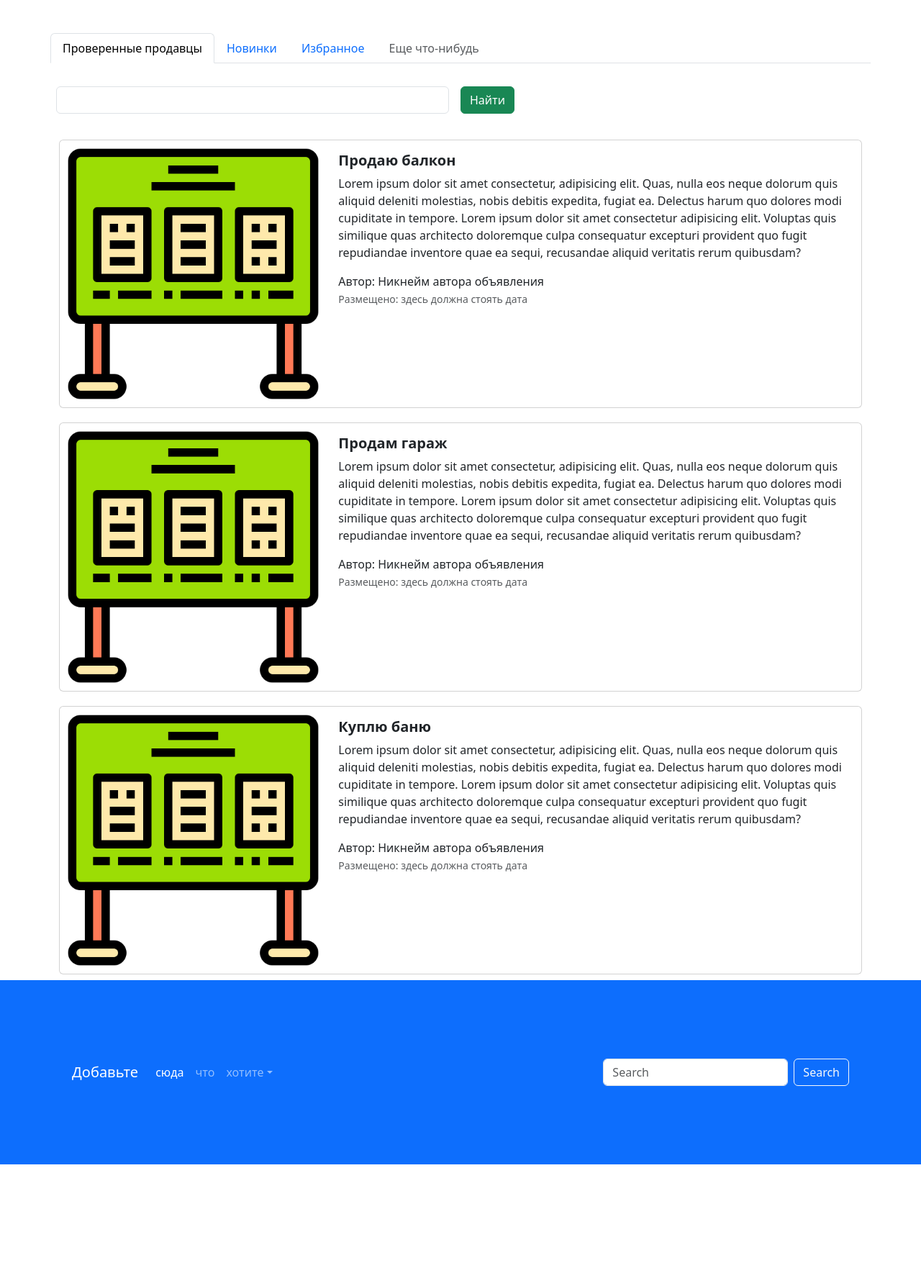
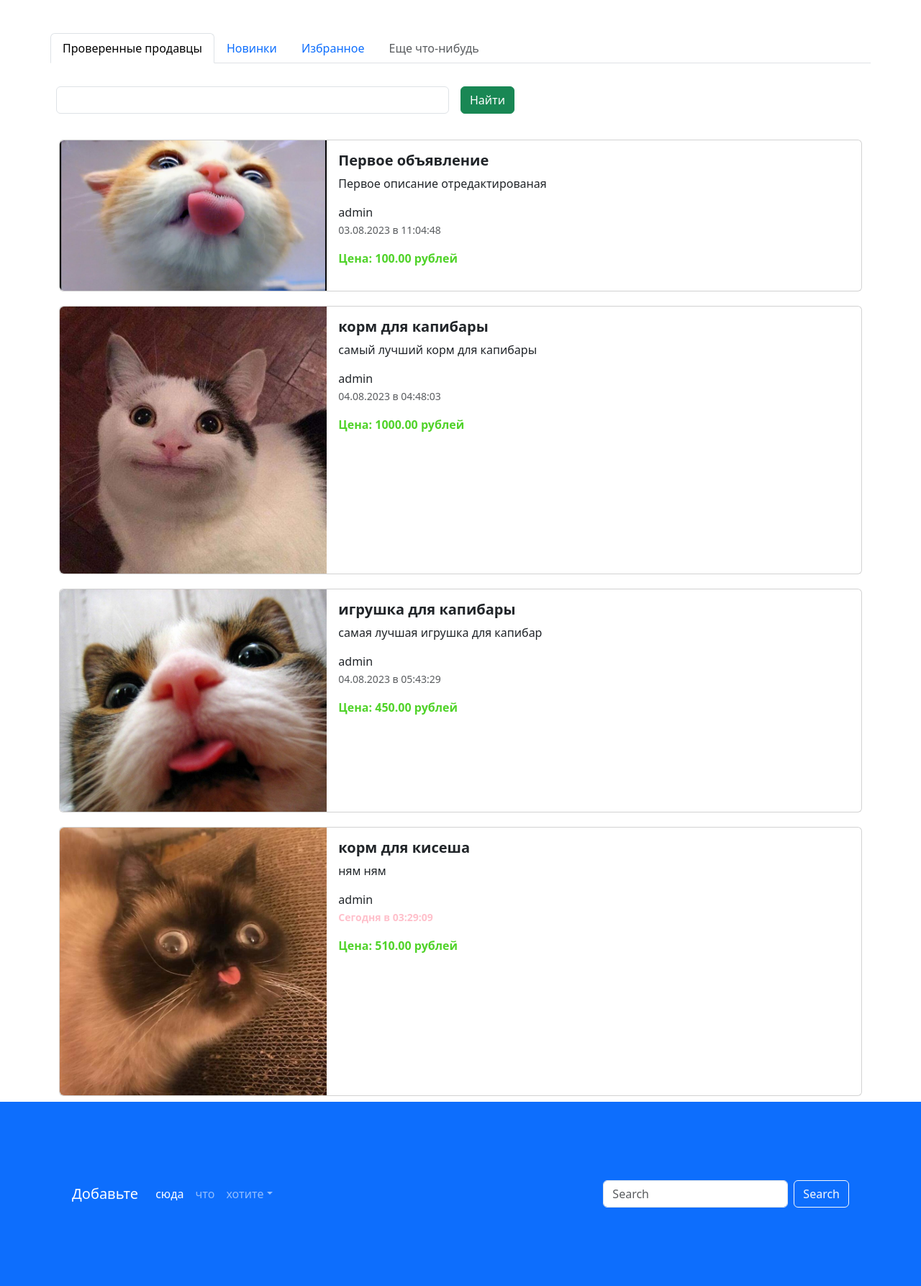
Before and after one commit to MariDdm/module44, a Django app: page / in a window 1280 px wide. Shown: the part 702-2489 px from the top of the page at 72% size. Before the commit the page ends 2320 px from the top, so only its background shows below. Run offline with Django 4.2, Linux system fonts and the light colour scheme; data comes from the database, SQL or seed files in the repository; both versions use the stored data as it was after the commit; some libraries are stand-ins or nearby versions.

Commit message:
Лекция №9

```diff
--- a/advertisements/advertisements/settings.py
+++ b/advertisements/advertisements/settings.py
@@ -120,6 +120,9 @@
 STATICFILES_DIRS = [Path.joinpath(BASE_DIR, 'static')]
 STATIC_URL = 'static/'
 
+MEDIA_ROOT = Path.joinpath(BASE_DIR, 'media/')
+MEDIA_URL = 'media/'
+
 # Default primary key field type
 # https://docs.djangoproject.com/en/4.2/ref/settings/#default-auto-field
 
--- a/advertisements/advertisements/urls.py
+++ b/advertisements/advertisements/urls.py
@@ -1,19 +1,5 @@
-"""
-URL configuration for advertisements project.
-
-The `urlpatterns` list routes URLs to views. For more information please see:
-    https://docs.djangoproject.com/en/4.2/topics/http/urls/
-Examples:
-Function views
-    1. Add an import:  from my_app import views
-    2. Add a URL to urlpatterns:  path('', views.home, name='home')
-Class-based views
-    1. Add an import:  from other_app.views import Home
-    2. Add a URL to urlpatterns:  path('', Home.as_view(), name='home')
-Including another URLconf
-    1. Import the include() function: from django.urls import include, path
-    2. Add a URL to urlpatterns:  path('blog/', include('blog.urls'))
-"""
+from django.conf import settings
+from django.conf.urls.static import static
 from django.contrib import admin
 from django.urls import path, include
 
@@ -23,3 +9,9 @@
     path('lesson_4', include('app_lesson_4.urls'))
 
 ]
+
+if settings.DEBUG:
+    urlpatterns += static(
+        settings.MEDIA_URL,
+        document_root=settings.MEDIA_ROOT
+    )
--- a/advertisements/app_advertisements/admin.py
+++ b/advertisements/app_advertisements/admin.py
@@ -4,7 +4,7 @@
 
 class AdvertisementAdmin(admin.ModelAdmin):
 
-    list_display = ['id', 'title', 'description', 'price', 'created_date', 'updated_date',  'auction']
+    list_display = ['id', 'title', 'description', 'price', 'created_date', 'updated_date',  'auction', 'image']
 
     list_filter = ['auction', 'created_at']
 
@@ -13,7 +13,7 @@
     fieldsets = (
         (
             'Общее', {
-                'fields': ('title', 'description')
+                'fields': ('title', 'description', 'image')
             }
         ),
         (
--- a/advertisements/app_advertisements/models.py
+++ b/advertisements/app_advertisements/models.py
@@ -1,10 +1,25 @@
 from django.db import models
 from django.contrib import admin
 from django.utils.html import format_html
+from django.contrib.auth import get_user_model
+
+
+User = get_user_model()
+
 
 
 class Advertisement(models.Model):
 
+    user = models.ForeignKey(
+        User,
+        verbose_name = 'пользователь',
+        on_delete=models.CASCADE
+    )
+
+    image = models.ImageField(
+        'изоброжение',
+        upload_to = 'advertisements/'
+    )
     # Товар
     # строковое поле небольших размеров
     # "заголовок" - verbose_name - название поле извне
@@ -54,10 +69,12 @@
     class Meta:
         db_table = 'advertisements'
 
-    # Актуальность объявления
-    # Количество товара
+
     # Имя продавца + контакты
+
     # Возможен ли обмен
     # Адрес продажи/осмотре
     # Б/у товар или нет
     # Возможно ли взять в долг/рассрочку
+    # Актуальность объявления
+    # Количество товара
--- a/advertisements/app_advertisements/views.py
+++ b/advertisements/app_advertisements/views.py
@@ -1,9 +1,11 @@
 from django.shortcuts import render
 from django.http import HttpResponse
-
+from .models import Advertisement
 
 def index(request):
-    return render(request, 'index.html')
+    ads = Advertisement.objects.all()
+    context = {'advertisements': ads}
+    return render(request, 'index.html', context)
 
 def top_sellers(request):
     return render(request, 'top-sellers.html')
--- a/advertisements/templates/index.html
+++ b/advertisements/templates/index.html
@@ -4,6 +4,7 @@
 {% block title%} МЯУ {% endblock %}
 
 {% block content%}
+<!-- Панель навигации -->
 <ul class="nav nav-pills sticky-top bg-white nav-fill">
   <li class="nav-item">
     <a class="nav-link active" aria-current="page" href="{% url 'main-page' %}">
@@ -41,6 +42,7 @@
   </li>
 </ul>
 
+<!-- Карусель -->
 <div id="carouselExampleControls" class="carousel slide bg-primary" data-bs-ride="carousel">
   <div class="carousel-inner">
     <div class="carousel-item active">
@@ -62,12 +64,18 @@
     <span class="visually-hidden">Следующий</span>
   </button>
 </div>
+
+<!-- Контейнер №1 -->
 <div class="container" style="margin: 50px;">
   <div class="display-2">
     <span class="badge bg-primary">В центре внимания</span>
   </div>
 </div>
+
+<!-- Контейнер №2 -->
 <div class="container">
+
+  <!-- Мини-панель навигации -->
   <div class="row">
     <ul class="nav nav-tabs bg-white">
       <li class="nav-item">
@@ -92,90 +100,42 @@
       </div>
     </form>
   </div>
+
+  <!-- Список объявлений -->
   <div class="col">
+
+    <!-- Одно объявление -->
+    {% for adv in advertisements %}
     <div class="card mb-2" style="max-width: 1200px; margin-top: 20px;">
       <div class="row g-0">
         <div class="col-md-4">
           <a href="advertisement.html" class="nav-link">
-            <img src="{% static 'img/adv.png' %}" class="img-fluid rounded-start" alt="Card title">
+            <img src="{% if adv.image %}{{ adv.image.url }}{% endif %}" class="img-fluid rounded-start" alt="Card title">
           </a>
         </div>
         <div class="col-md-8">
           <div class="card-body">
             <h5 class="card-title">
-              <a href="advertisement.html" class="nav-link"><strong>Продаю балкон</strong></a>
+              <a href="advertisement.html" class="nav-link"><strong>{{ adv.title }}</strong></a>
             </h5>
             <a href="advertisement.html" class="nav-link">
+              <p class="card-text">{{ adv.description }}</p>
+              <span>{{ adv.user }}</span>
               <p class="card-text">
-                Lorem ipsum dolor sit amet consectetur, adipisicing elit. Quas, nulla eos neque dolorum quis aliquid
-                deleniti molestias, nobis debitis expedita, fugiat ea. Delectus harum quo dolores modi cupiditate in
-                tempore. Lorem ipsum dolor sit amet consectetur adipisicing elit. Voluptas quis similique quas
-                architecto doloremque culpa consequatur excepturi provident quo fugit repudiandae inventore quae ea
-                sequi, recusandae aliquid veritatis rerum quibusdam?
+                <small class="text-muted">{{ adv.created_date }}</small>
               </p>
-              <span>Автор: Никнейм автора объявления</span>
-              <p class="card-text"><small class="text-muted">Размещено: здесь должна стоять дата</small></p>
+              <span style = "color: rgb(80, 211, 41); font-weight: bold;">Цена: {{adv.price}} рублей</span>
             </a>
           </div>
         </div>
       </div>
     </div>
-    <div class="card mb-2" style="max-width: 1200px; margin-top: 20px;">
-      <div class="row g-0">
-        <div class="col-md-4">
-          <a href="advertisement.html" class="nav-link">
-            <img src="{% static 'img/adv.png' %}" class="img-fluid rounded-start" alt="Card title">
-          </a>
-        </div>
-        <div class="col-md-8">
-          <div class="card-body">
-            <h5 class="card-title">
-              <a href="advertisement.html" class="nav-link"><strong>Продам гараж</strong></a>
-            </h5>
-            <a href="advertisement.html" class="nav-link">
-              <p class="card-text">
-                Lorem ipsum dolor sit amet consectetur, adipisicing elit. Quas, nulla eos neque dolorum quis aliquid
-                deleniti molestias, nobis debitis expedita, fugiat ea. Delectus harum quo dolores modi cupiditate in
-                tempore. Lorem ipsum dolor sit amet consectetur adipisicing elit. Voluptas quis similique quas
-                architecto doloremque culpa consequatur excepturi provident quo fugit repudiandae inventore quae ea
-                sequi, recusandae aliquid veritatis rerum quibusdam?
-              </p>
-              <span>Автор: Никнейм автора объявления</span>
-              <p class="card-text"><small class="text-muted">Размещено: здесь должна стоять дата</small></p>
-            </a>
-          </div>
-        </div>
-      </div>
-    </div>
-    <div class="card mb-2" style="max-width: 1200px; margin-top: 20px;">
-      <div class="row g-0">
-        <div class="col-md-4">
-          <a href="advertisement.html" class="nav-link">
-            <img src="{% static 'img/adv.png' %}" class="img-fluid rounded-start" alt="Card title">
-          </a>
-        </div>
-        <div class="col-md-8">
-          <div class="card-body">
-            <h5 class="card-title">
-              <a href="advertisement.html" class="nav-link"><strong>Куплю баню</strong></a>
-            </h5>
-            <a href="advertisement.html" class="nav-link">
-              <p class="card-text">
-                Lorem ipsum dolor sit amet consectetur, adipisicing elit. Quas, nulla eos neque dolorum quis aliquid
-                deleniti molestias, nobis debitis expedita, fugiat ea. Delectus harum quo dolores modi cupiditate in
-                tempore. Lorem ipsum dolor sit amet consectetur adipisicing elit. Voluptas quis similique quas
-                architecto doloremque culpa consequatur excepturi provident quo fugit repudiandae inventore quae ea
-                sequi, recusandae aliquid veritatis rerum quibusdam?
-              </p>
-              <span>Автор: Никнейм автора объявления</span>
-              <p class="card-text"><small class="text-muted">Размещено: здесь должна стоять дата</small></p>
-            </a>
-          </div>
-        </div>
-      </div>
-    </div>
+    {% endfor %}
+
   </div>
 </div>
+
+<!-- Подвал -->
 <footer style="padding: 100px;" class="bg-primary">
   <nav class="navbar navbar-expand-sm navbar-dark">
     <a class="navbar-brand" href="#">Добавьте</a>
```
Also changed, not shown: advertisements/app_advertisements/migrations/0003_advertisement_user.py (added), advertisements/app_advertisements/migrations/0004_advertisement_image.py (added), advertisements/db.sqlite3, advertisements/media/advertisements/adv1.jpg (added), advertisements/media/advertisements/adv2.jpg (added), advertisements/media/advertisements/adv3.jpg (added), advertisements/media/advertisements/adv4.jpg (added).
